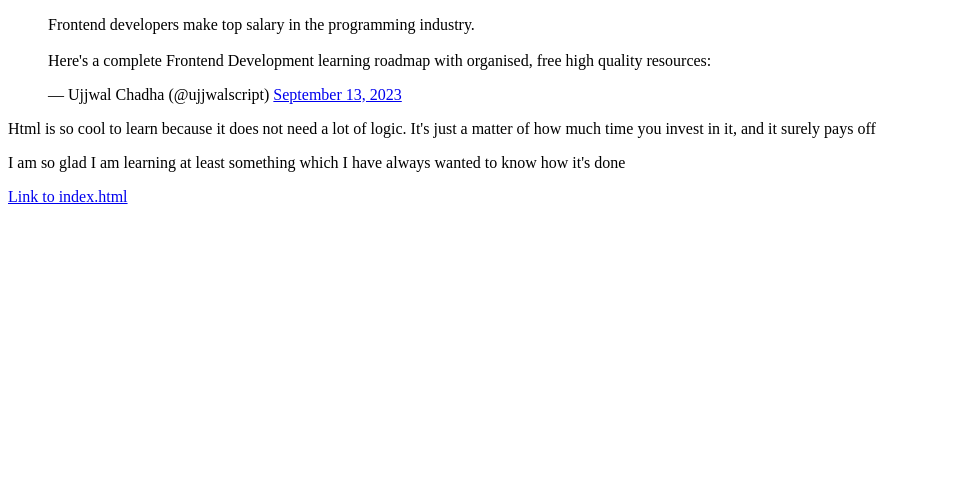
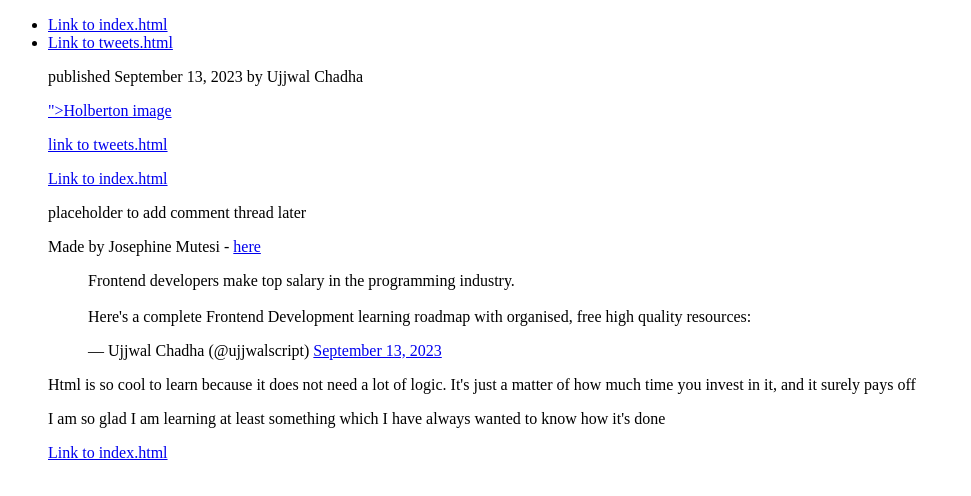
Before and after one commit to josephine324/alu-web-development, a plain HTML site: page html_basic/tweets.html in a window 1280 px wide. Shown: the whole page, without its empty margins (0-971 px from the left). Drawn offline with Linux system fonts and the light colour scheme.

Commit message:
tweets.html

```diff
--- a/html_basic/tweets.html
+++ b/html_basic/tweets.html
@@ -5,6 +5,23 @@
             <title>PROJECT:HTML BASIC</title>
         </head>
         <body>
+		<header>
+			<ul>
+				<li><a href="index.html">Link to index.html</a></li>
+				<li><a href="tweets.html">Link to tweets.html</a></li>
+				<main>
+					<article>
+						<p>published September 13, 2023 by Ujjwal Chadha</p>
+						<p><a href=" <img src="download.jpeg" width=500" "height=122" alt="using html to create a simple web page">">Holberton image</a></p>
+						<p><a href="tweets.html">link to tweets.html</a></p>
+						<p><a href="index.html">Link to index.html</a></p>
+						<aside>
+							<p>placeholder to add comment thread later</p>
+						</aside>
+					</article>
+				</main>
+				<footer>
+					<p>Made by Josephine Mutesi - <a href="https://github.com/josephine324/alu-web-development.git" target="_blank">here</a>
 <!-- Embed tweet code goes here -->
 <blockquote class="twitter-tweet"><p lang="en" dir="ltr">Frontend developers make top salary in the programming industry.<br><br>Here&#39;s a complete Frontend Development learning roadmap with organised, free high quality resources:</p>&mdash; Ujjwal Chadha (@ujjwalscript) <a href="https://twitter.com/ujjwalscript/status/1701893707933298777?ref_src=twsrc%5Etfw">September 13, 2023</a></blockquote> <script async src="https://platform.twitter.com/widgets.js" charset="utf-8"></script>
             <p>Html is so cool to learn because it does not need a lot of logic. It's just a matter of how much time you invest in it, and it surely pays off</p>
```
Also changed, not shown: 1 other file.
